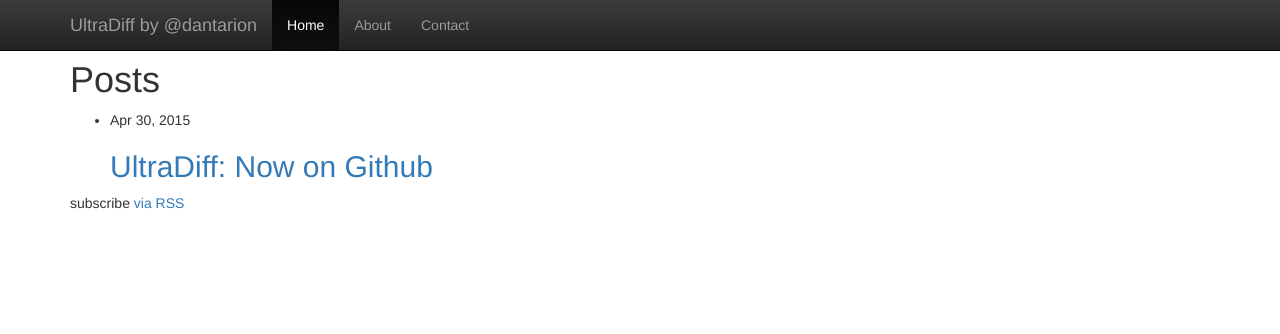
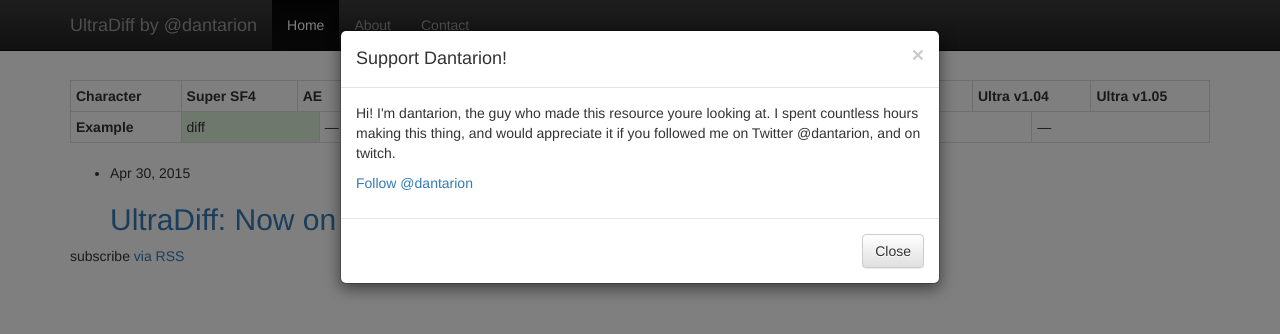
Before and after one commit to dantarion/sf4tools, a Jekyll site: the page built from index.html, in a window 1280 px wide. Shown: the top 334 px of the page. Built offline with Jekyll 4.4.1, drawn with Linux system fonts in a browser that asks for light colours; nearby versions of some CDN libraries; comment, search, counter and statistics services are not loaded.

Commit message:
no message

```diff
--- a/_config.yml
+++ b/_config.yml
@@ -4,7 +4,7 @@
 description: > # this means to ignore newlines until "baseurl:"
   Automated diff's of Ultra Street Fighter 4 patches
 baseurl: "/sf4tools/" # the subpath of your site, e.g. /blog/
-url: "http://dantarion.github.io/" # the base hostname & protocol for your site
+url: "http://dantarion.github.io" # the base hostname & protocol for your site
 twitter_username: dantarion
 github_username:  dantarion
 
--- a/_includes/head.html
+++ b/_includes/head.html
@@ -11,6 +11,20 @@
 	<link rel="alternate" type="application/atom+xml" title="{{ site.title }}" href="{{ "/feed.xml" | prepend: site.baseurl | prepend: site.url }}" />
 	<link rel="stylesheet" href="https://maxcdn.bootstrapcdn.com/bootstrap/3.3.4/css/bootstrap.min.css" />
 	<link rel="stylesheet" href="https://maxcdn.bootstrapcdn.com/bootstrap/3.3.4/css/bootstrap-theme.min.css" />
-	<link rel="stylesheet" href="{{ "/css/main.css" | prepend: site.baseurl }}">
+	<link rel="stylesheet" href="{{ "/css/main.css" | prepend: site.baseurl }}"/>
+
+	<script src="https://code.jquery.com/jquery-2.1.4.min.js"></script>
 	<script src="https://maxcdn.bootstrapcdn.com/bootstrap/3.3.4/js/bootstrap.min.js"></script>
+	<script type="text/javascript">
+	jQuery.noConflict();
+	jQuery(window).load(function(){
+			 // load the overlay
+			if (document.cookie.indexOf('visited=true') == -1) {
+				var fifteenDays = 1000*60*60*24*15;
+				var expires = new Date((new Date()).valueOf() + fifteenDays);
+				document.cookie = "visited=true;expires=" + expires.toUTCString();
+				jQuery("#modal").modal({width:"580px", inline:true, href:"#modal"});
+			}
+		});
+	</script>
 </head>
--- a/_includes/header.html
+++ b/_includes/header.html
@@ -1,3 +1,21 @@
+<div id="modal" class="modal fade">
+  <div class="modal-dialog">
+    <div class="modal-content">
+      <div class="modal-header">
+        <button type="button" class="close" data-dismiss="modal" aria-label="Close"><span aria-hidden="true">&times;</span></button>
+        <h4 class="modal-title">Support Dantarion!</h4>
+      </div>
+      <div class="modal-body">
+        <p>Hi! I'm dantarion, the guy who made this resource youre looking at. I spent countless hours making this thing, and would appreciate it if you followed me on Twitter @dantarion, and on twitch.</p>
+		<p><a class="twitter-follow-button"  href="https://twitter.com/dantarion"  data-show-count="true" data-width="250px" data-size="large" data-show-screen-name="true">Follow @dantarion</a>
+		<script>window.twttr=(function(d,s,id){var js,fjs=d.getElementsByTagName(s)[0],t=window.twttr||{};if(d.getElementById(id))return;js=d.createElement(s);js.id=id;js.src="https://platform.twitter.com/widgets.js";fjs.parentNode.insertBefore(js,fjs);t._e=[];t.ready=function(f){t._e.push(f);};return t;}(document,"script","twitter-wjs"));</script>
+      </div>
+      <div class="modal-footer">
+        <button type="button" class="btn btn-default" data-dismiss="modal">Close</button>
+      </div>
+    </div>
+  </div>
+</div>
 <nav class="navbar navbar-inverse navbar-fixed-top">
 	<div class="container">
 		<div class="navbar-header">
--- a/css/main.scss
+++ b/css/main.scss
@@ -4,5 +4,5 @@
 
 body
 {
-padding-top:40px;
+padding-top:80px;
 }
--- a/index.html
+++ b/index.html
@@ -3,9 +3,31 @@
 ---
 
 <div class="home">
-
-  <h1 class="page-heading">Posts</h1>
-
+  <table class="table table-bordered table-condensed table-hover">
+	<tr>
+		<th>Character</th>
+		<th class="vertical" ><div>Super SF4</div></th>
+		<th class="vertical" colspan="2"><div>AE</div></th>
+		<th class="vertical" colspan="2"><div>AE2012</div></th>
+		<th class="vertical" colspan="2"><div>AE2012 v1.01</div></th>
+		<th class="vertical" colspan="2" ><div>AE2012 v1.04</div></th>
+		<th class="vertical" colspan="2"><div>Ultra v1.02</div></th>
+		<th class="vertical" colspan="2"><div>Ultra v1.03</div></th>
+		<th class="vertical" colspan="2"><div>Ultra v1.04</div></th>
+		<th class="vertical" ><div>Ultra v1.05</div></th>
+	</tr>
+	<tr>
+		<th>Example</th>
+		<td colspan="2" class="success">diff</td>
+		<td colspan="2">&#8212;</td>
+		<td colspan="2">&#8212;</td>
+		<td colspan="2">&#8212;</td>
+		<td colspan="2">&#8212;</td>
+		<td colspan="2">&#8212;</td>
+		<td colspan="2">&#8212;</td>
+		<td colspan="2">&#8212;</td>
+	</tr>
+  </table>
   <ul class="post-list">
     {% for post in site.posts %}
       <li>
```
